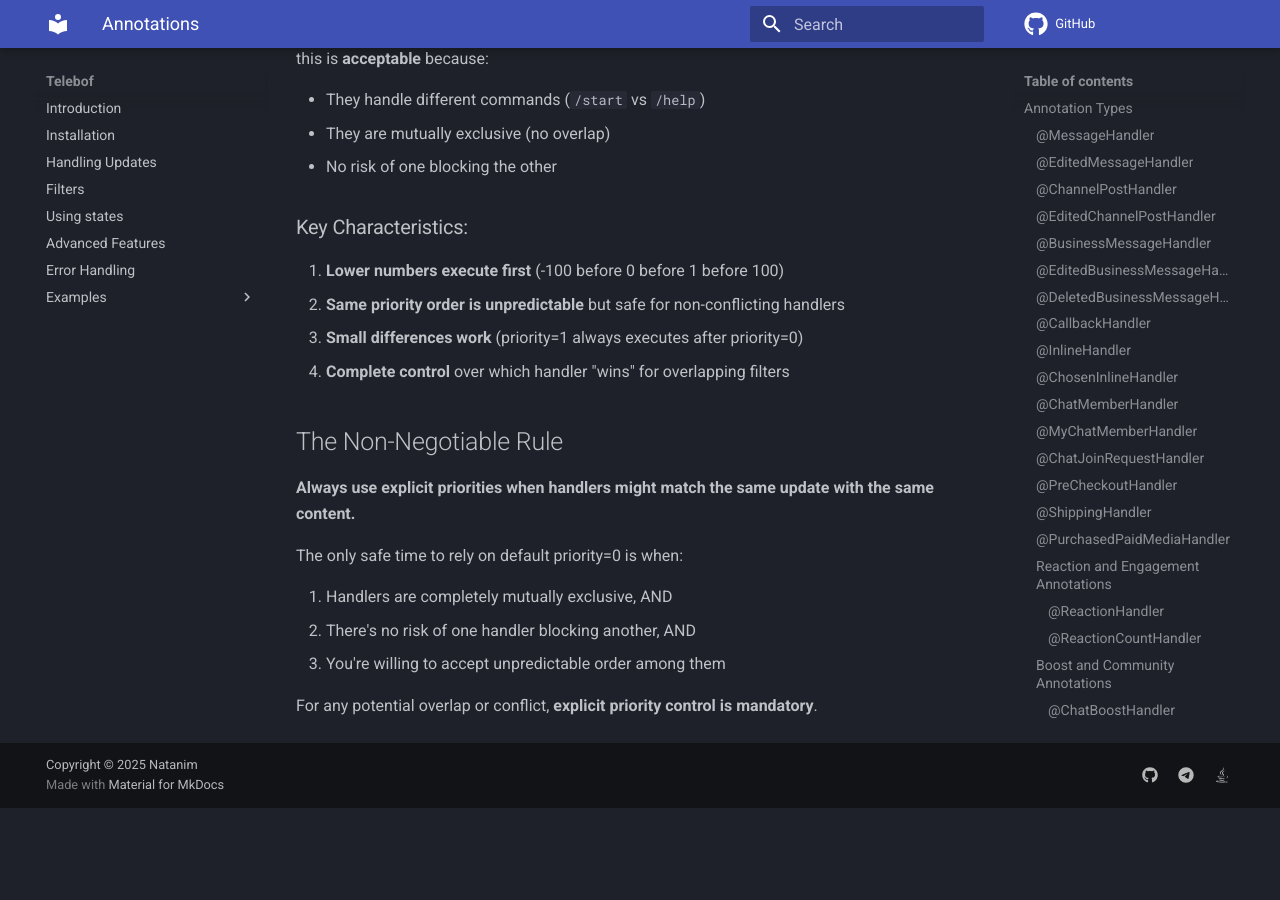
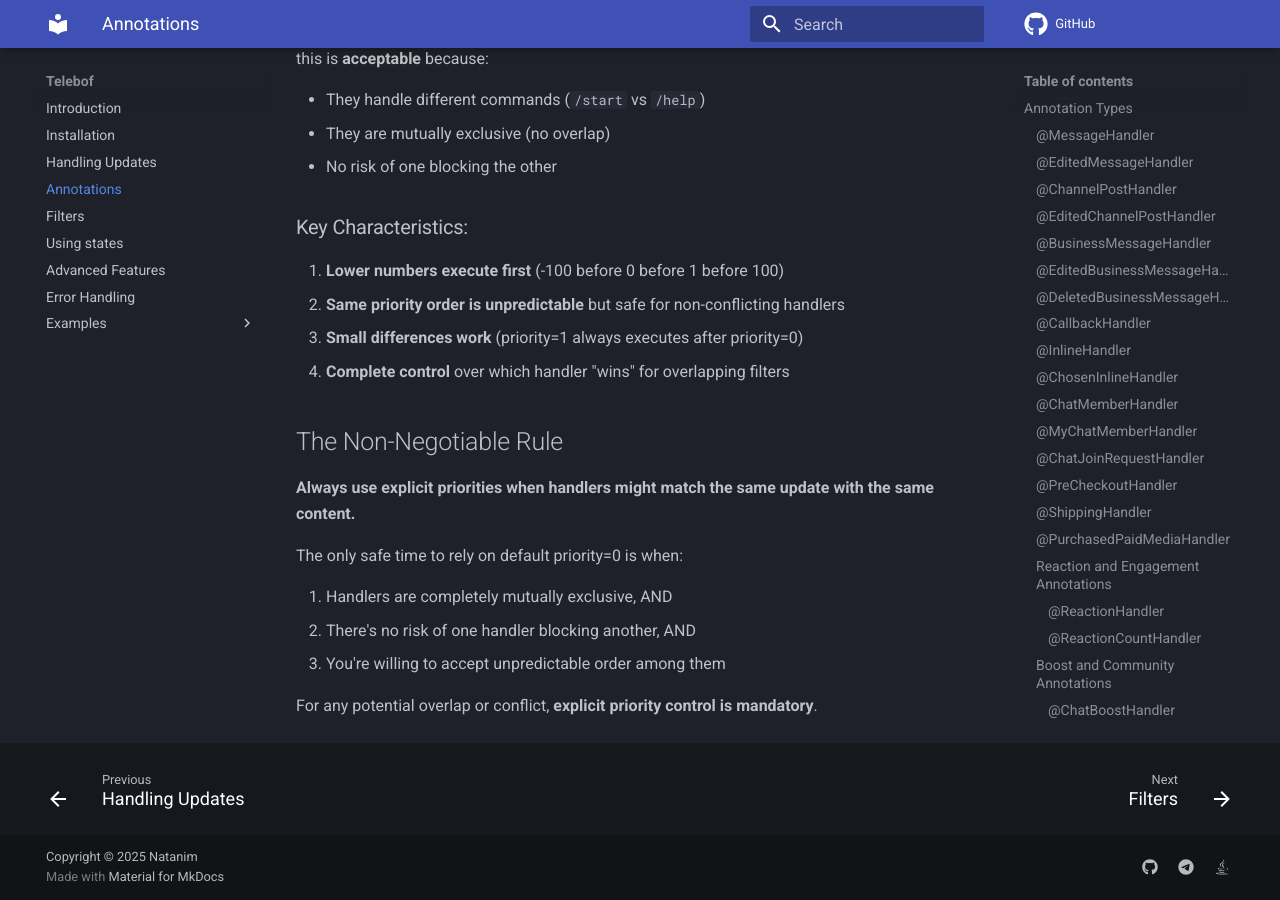
Before and after one commit to natanimn/telebof, an MkDocs documentation site: the page built from docs/annotations.md, in a window 1280 px wide and 900 px high, scrolled down 8973 px. Built offline with MkDocs 1.6.1 and Material for MkDocs 9.7.7, drawn with Linux system fonts in a browser that asks for light colours; comment, search, counter and statistics services are not loaded; before the commit the page ends 9781 px from its top, so only the background shows below that.

Commit message:
Added nav annotations

```diff
--- a/mkdocs.yml
+++ b/mkdocs.yml
@@ -3,6 +3,7 @@ nav:
     - Introduction: index.md
     - Installation: installation.md
     - Handling Updates: handling-updates.md
+    - Annotations: annotations.md
     - Filters: filters.md
     - Using states: states.md
     - Advanced Features: advance.md
```
